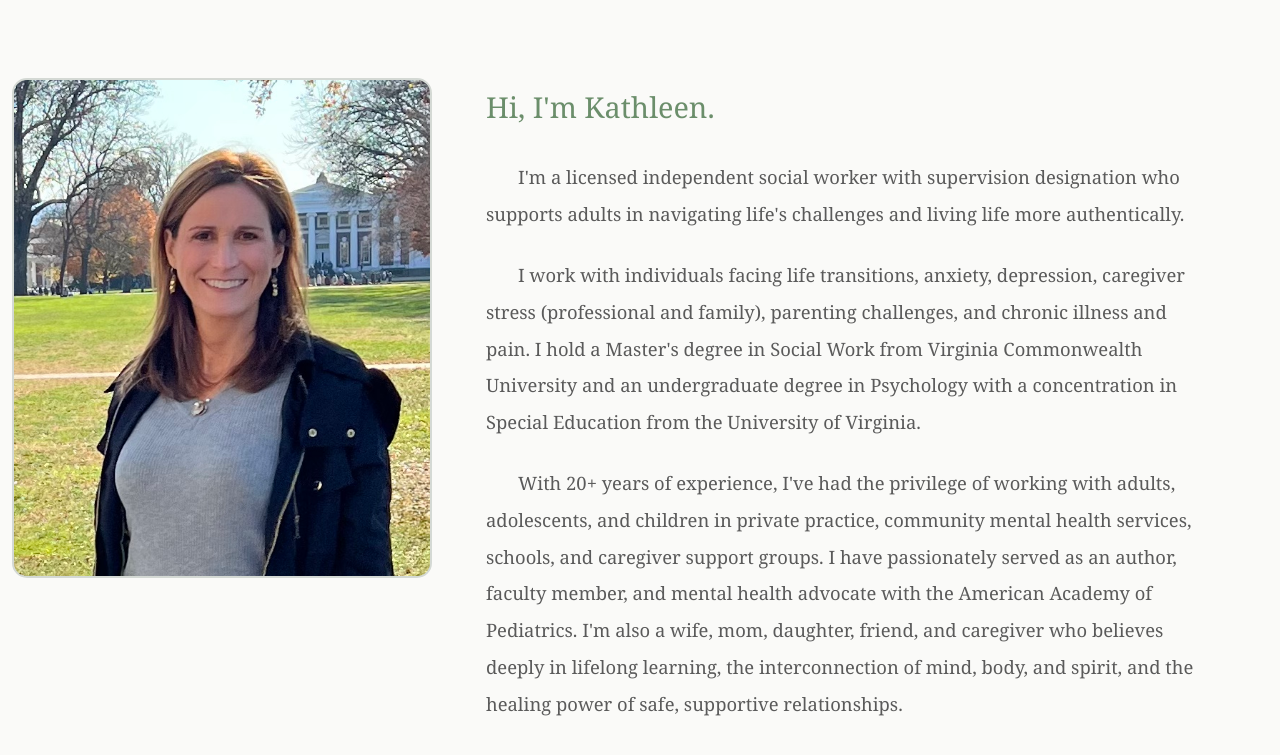
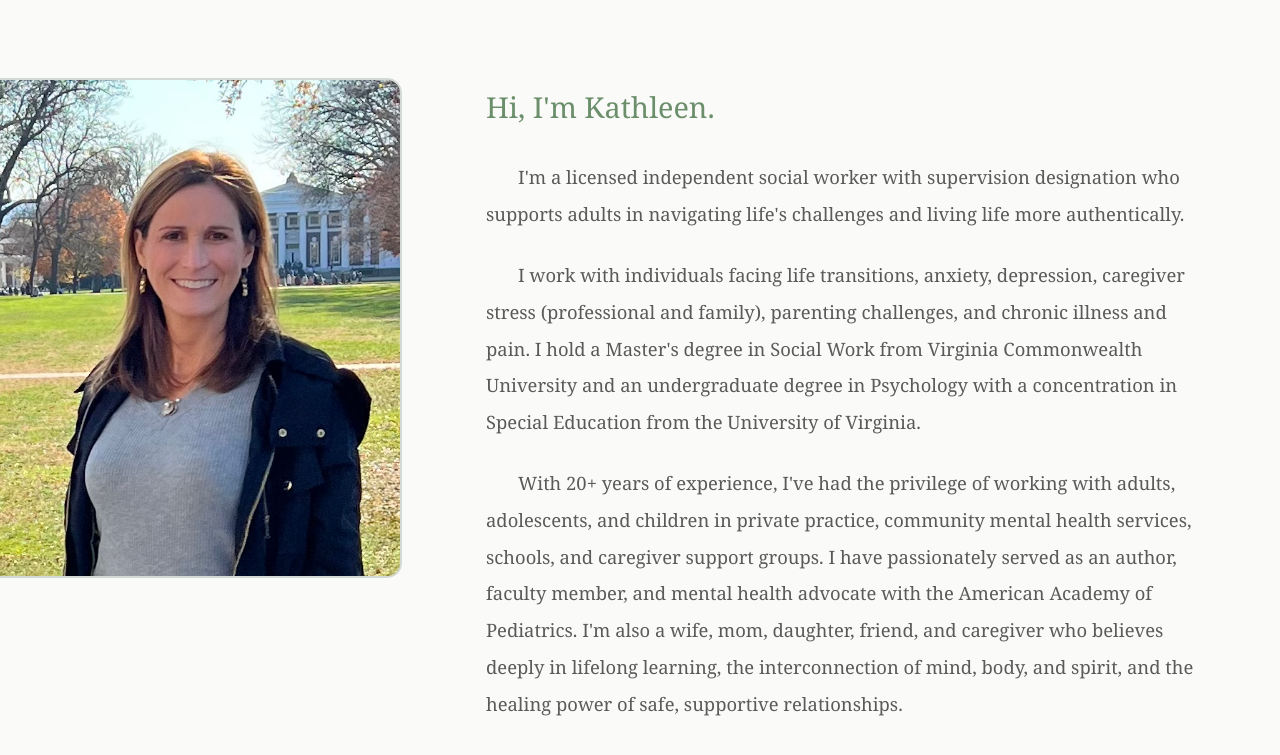
Before and after one commit to FACT16/KathleenHDavisLISWLLC, a plain HTML site: page index.html in a window 1280 px wide. Shown: the part 623-1378 px from the top of the page. Drawn offline with Linux system fonts and the light colour scheme.

Commit message:
Updated homepage image position

```diff
--- a/index.html
+++ b/index.html
@@ -196,7 +196,7 @@
 
         .about-image-container {
             position: relative;
-            left: -60px;
+            left: -90px;
         }
 
         .about-image {
```
